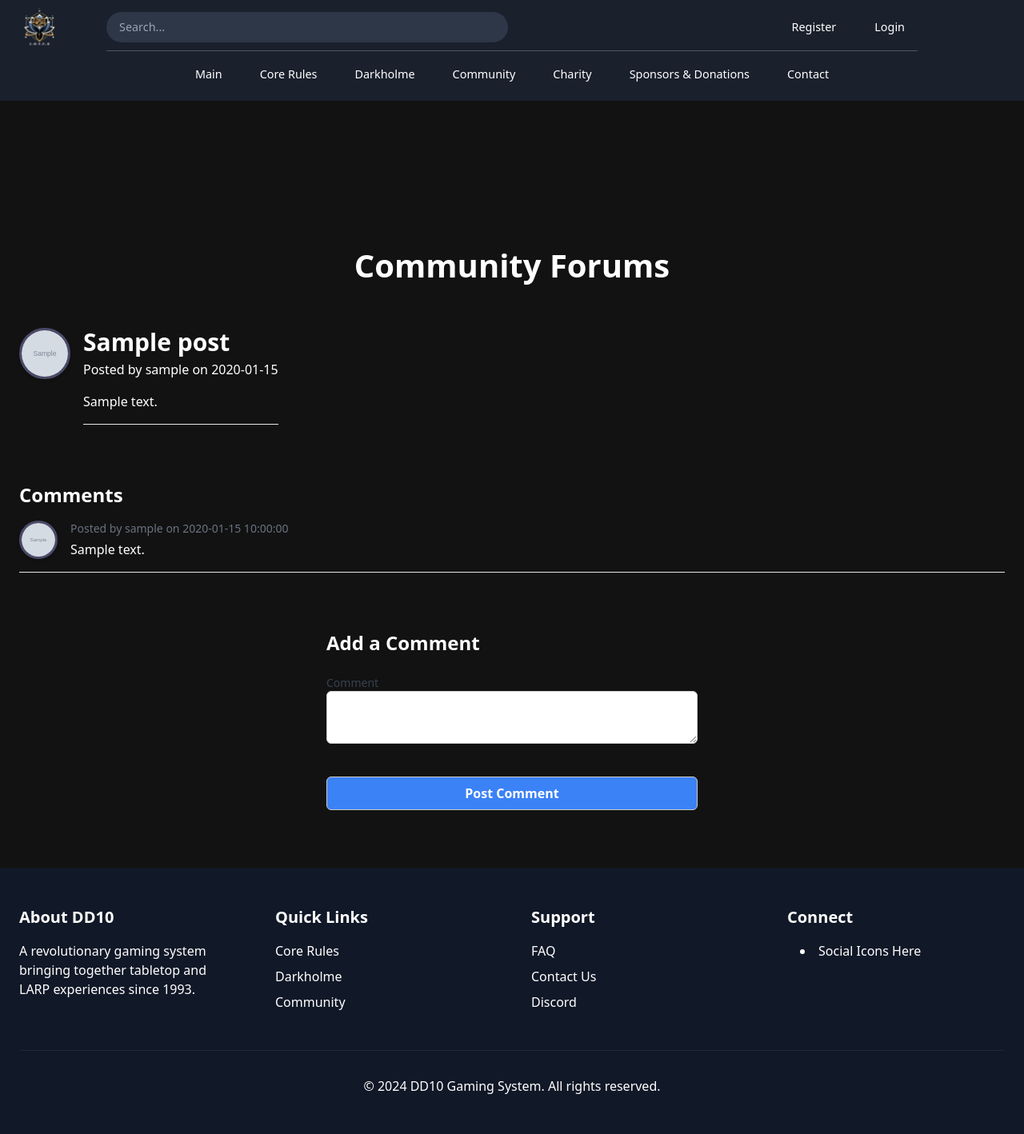
After one commit to boonewh/lotusrpg, a Flask app: page /post/1 in a window 1280 px wide. The commit adds this page. Shown: the whole page at 80% size. Run offline with Flask 3, Linux system fonts and the light colour scheme; tables that the repository leaves empty hold one stand-in row (values such as "Sample post"); grey boxes marked "Sample" are stand-in pictures; some libraries are stand-ins or nearby versions.

Commit message:
Forums beta done

```diff
--- a/lotusrpg/forms.py
+++ b/lotusrpg/forms.py
@@ -43,3 +43,7 @@ class PostForm(FlaskForm):
     title = StringField('Title', validators=[DataRequired()])
     content = TextAreaField('Content', validators=[DataRequired()])
     submit = SubmitField('Post')
+
+class CommentForm(FlaskForm):
+    content = TextAreaField('Comment', validators=[DataRequired()])
+    submit = SubmitField('Post Comment')
--- a/lotusrpg/routes.py
+++ b/lotusrpg/routes.py
@@ -1,10 +1,10 @@
 import os
 import secrets
 from PIL import Image
-from flask import render_template, url_for, flash, redirect, request
+from flask import render_template, url_for, flash, redirect, request, abort
 from lotusrpg import app, db, bcrypt
-from lotusrpg.forms import RegistrationForm, LoginForm, UpdateAccountForm, PostForm
-from lotusrpg.models import User, Post
+from lotusrpg.forms import RegistrationForm, LoginForm, UpdateAccountForm, PostForm, CommentForm
+from lotusrpg.models import User, Post, Comment
 from flask_login import login_user, current_user, logout_user, login_required
 
 
@@ -67,7 +67,7 @@ def save_picture(form_picture):
     random_hex = secrets.token_hex(8) # Generating a random hex to prevent overwriting files with the same name
     _, f_ext = os.path.splitext(form_picture.filename) # Splitting the filename and extension
     picture_fn = random_hex + f_ext # Creating a new filename by combing the hex and the extension
-    picture_path = os.path.join(app.root_path, 'static/profile_pics/', picture_fn)  # Saving the picture to the filesystem
+    picture_path = os.path.join(app.root_path, 'static/profile_pics', picture_fn)  # Saving the picture to the filesystem
 
     output_size = (125, 125) # The next four lines resize the image and save it to the filesystem with Pillow package
     i = Image.open(form_picture)
@@ -84,8 +84,8 @@ def account():
     if form.validate_on_submit():
         if form.picture.data:
              # Delete the old image if it's not the default image
-            if current_user.image_file != 'default.jpg':
-                old_picture_path = os.path.join(app.root_path, 'static/profile_pics/', current_user.image_file)
+            if current_user.image_file != 'default.png':
+                old_picture_path = os.path.join(app.root_path, 'static/profile_pics', current_user.image_file)
                 if os.path.exists(old_picture_path):
                     os.remove(old_picture_path)
             # Save the new picture
@@ -108,4 +108,48 @@ def new_post():
         db.session.add(post)
         db.session.commit()
         return redirect(url_for('forums'))
-    return render_template('create_post.html', form=form)
+    return render_template('create_post.html', form=form, legend='Create Post')
+
+@app.route('/post/<int:post_id>', methods=['GET', 'POST'])
+def post(post_id):
+    post = Post.query.get_or_404(post_id)
+    comments = Comment.query.filter_by(post_id=post_id).order_by(Comment.date_posted).all()
+    form = CommentForm()
+
+    if form.validate_on_submit():
+        comment = Comment(content=form.content.data, user_id=current_user.id, post_id=post.id)
+        db.session.add(comment)
+        db.session.commit()
+        flash('Your comment has been added!', 'success')
+        return redirect(url_for('post', post_id=post.id))
+
+    return render_template('post.html', post=post, comments=comments, form=form)
+
+
+
+@app.route('/post/<int:post_id>/update', methods=['GET', 'POST'])
+@login_required
+def update_post(post_id):
+    post = Post.query.get_or_404(post_id)
+    if post.author != current_user:
+        abort(403)
+    form = PostForm()
+    if form.validate_on_submit():
+        post.title = form.title.data
+        post.content = form.content.data
+        db.session.commit()
+        return redirect(url_for('post', post_id=post.id))
+    elif request.method == 'GET':
+        form.title.data = post.title
+        form.content.data = post.content
+    return render_template('create_post.html', form=form, legend='Update Post')
+
+@app.route('/post/<int:post_id>/delete', methods=['POST'])
+@login_required
+def delete_post(post_id):
+    post = Post.query.get_or_404(post_id)
+    if post.author != current_user:
+        abort(403)
+    db.session.delete(post)
+    db.session.commit()
+    return redirect(url_for('forums'))
--- a/lotusrpg/templates/create_post.html
+++ b/lotusrpg/templates/create_post.html
@@ -3,7 +3,7 @@
 {% block title %}DD10{% endblock %}
 
 {% block content %}
-    <h1 class="heading1">Create Post</h1>
+    <h1 class="heading1">{{ legend }}</h1>
     <div class="max-w-md mx-auto p-6 mb-8 bg-opacity-90 bg-gray-900 backdrop-filter backdrop-blur-lg shadow-lg rounded-md">
         <form method="POST" action="" enctype="multipart/form-data">
             {{ form.hidden_tag() }}
--- a/lotusrpg/templates/forums.html
+++ b/lotusrpg/templates/forums.html
@@ -12,10 +12,11 @@
     <article class="container mx-auto px-6 py-6 flex items-start">
         <img class="forum-img w-16 h-16 rounded-full mr-4" src="{{ url_for('static', filename='profile_pics/' + post.author.image_file) }}" alt="Profile Picture">
         <div>
-            <h1 class="text-3xl font-bold mb-1">{{ post.title }}</h1>
+            <h1 class="text-3xl font-bold mb-1"><a href="{{ url_for('post', post_id=post.id) }}">{{ post.title }}</a></h1>
             <p class="mb-4">Posted by <a href="#">{{ post.author.username }}</a> on {{ post.date_posted.strftime('%Y-%m-%d') }}</p>
             <p class="mb-4">{{ post.content }}</p>
             <hr>
-        </article>
+        </div>
+    </article>
     {% endfor %}
 {% endblock %}
--- /dev/null
+++ b/lotusrpg/templates/post.html
@@ -0,0 +1,67 @@
+{% extends "base.html" %}
+
+{% block title %}{{ post.title }}{% endblock %}
+
+{% block content %}
+    <h1 class="heading1">Community Forums</h1>
+
+    <!-- Original Post Section -->
+    <article class="container mx-auto px-6 py-12 flex items-start">
+        <img class="forum-img w-16 h-16 rounded-full mr-4" src="{{ url_for('static', filename='profile_pics/' + post.author.image_file) }}" alt="Profile Picture">
+        <div>
+            <h1 class="text-3xl font-bold mb-1">{{ post.title }}</h1>
+            <p class="mb-4">Posted by <a href="#">{{ post.author.username }}</a> on {{ post.date_posted.strftime('%Y-%m-%d') }}</p>
+            {% if post.author == current_user %}
+            <div class="mb-4">
+                <a href="{{ url_for('update_post', post_id=post.id) }}"
+                   class="inline-block py-2 px-4 bg-blue-500 text-white font-semibold rounded-md hover:bg-blue-600 focus:outline-none focus:ring-2 focus:ring-blue-500 focus:ring-offset-2">
+                    Edit
+                </a>
+
+                <form action="{{ url_for('delete_post', post_id=post.id) }}" method="POST" class="inline-block">
+                    <button type="submit"
+                            class="py-2 px-4 bg-red-500 text-white font-semibold rounded-md hover:bg-red-600 focus:outline-none focus:ring-2 focus:ring-red-500 focus:ring-offset-2"
+                            onclick="return confirm('Are you sure you want to delete this post? This action cannot be undone.');">
+                        Delete
+                    </button>
+                </form>
+            </div>
+            {% endif %}
+            <p class="mb-4">{{ post.content }}</p>
+            <hr>
+        </div>
+    </article>
+
+    <!-- Comments Section -->
+    <section class="container mx-auto px-6 py-6">
+        <h2 class="text-2xl font-bold mb-4">Comments</h2>
+        {% for comment in comments %}
+        <div class="mb-6 border-b pb-4">
+            <div class="flex items-start">
+                <img class="forum-img w-12 h-12 rounded-full mr-4" src="{{ url_for('static', filename='profile_pics/' + comment.user.image_file) }}" alt="Profile Picture">
+                <div>
+                    <p class="text-sm text-gray-500 mb-1">Posted by <a href="#">{{ comment.user.username }}</a> on {{ comment.date_posted.strftime('%Y-%m-%d %H:%M:%S') }}</p>
+                    <p class="text-md">{{ comment.content }}</p>
+                </div>
+            </div>
+        </div>
+        {% else %}
+        <p class="text-gray-500">No comments yet. Be the first to comment!</p>
+        {% endfor %}
+    </section>
+
+        <!-- Comment Form Section -->
+        <section class="container mx-auto mb-12 px-6 py-6" style="width: 40%;">
+            <h2 class="text-2xl font-bold mb-4">Add a Comment</h2>
+            <form method="POST" action="">
+                {{ form.hidden_tag() }}
+                <div>
+                    {{ form.content.label(class="block text-sm font-medium text-gray-700") }}
+                    {{ form.content(class="w-full text-black p-2 border rounded-md focus:ring-2 focus:ring-blue-500") }}
+                </div>
+                <div class="mt-4">
+                    {{ form.submit(class="py-2 px-4 bg-blue-500 text-white font-semibold rounded-md hover:bg-blue-600") }}
+                </div>
+            </form>
+        </section>
+{% endblock %}
```
Also changed, not shown: lotusrpg/models.py (+11 -1 lines), lotusrpg/templates/community.html (+8 -4 lines), lotusrpg/static/images/default.png (renamed from lotusrpg/static/images/layer1.png), lotusrpg/static/profile_pics/7c93de465c93d0e3.png (renamed from lotusrpg/static/profile_pics/b9dc2c56df3852c6.png), lotusrpg/static/profile_pics/default.png (added), readme.txt (added).
